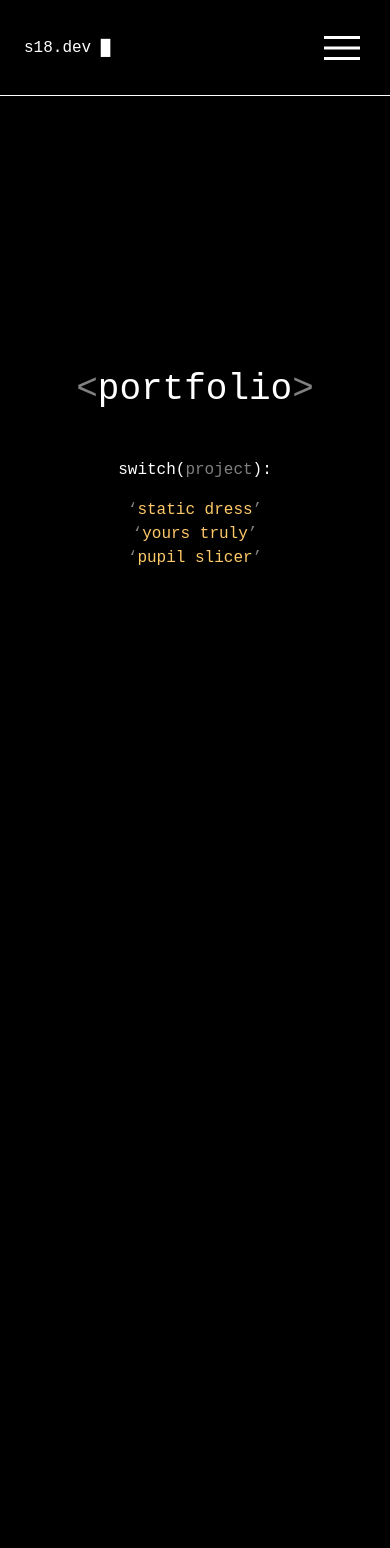
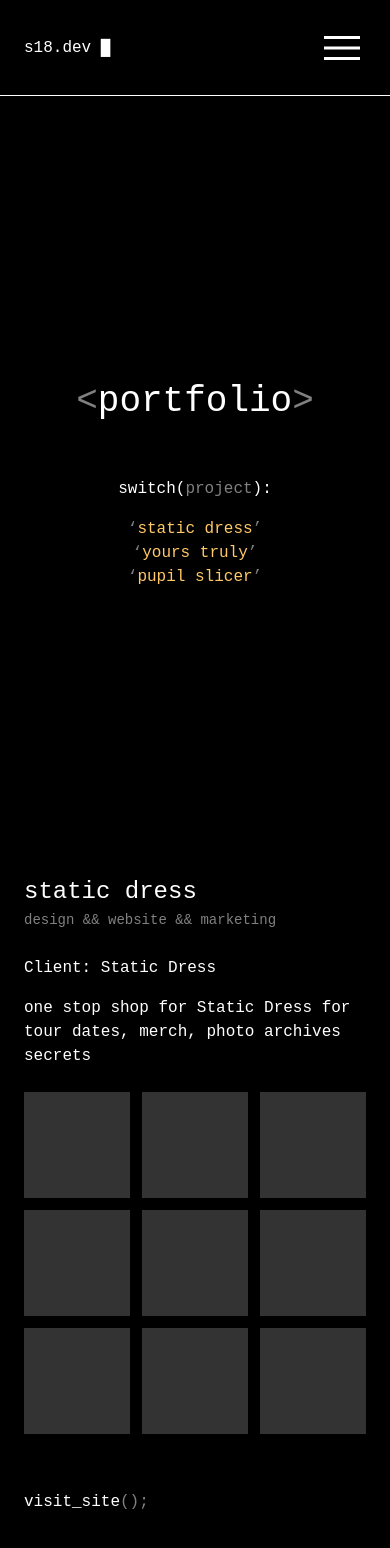
Before and after one commit to sambeevors/s18.dev, a Next.js app: page /portfolio in a window 390 px wide. Shown: the top 1548 px of the page. Before the commit the page ends 844 px from the top, so only its background shows below. Built offline with nearby package versions, Linux system fonts and the light colour scheme; a web font is replaced by a local one.

Commit message:
Feat: More changes to homepage feel and sizings

```diff
--- a/src/components/global/Nav.tsx
+++ b/src/components/global/Nav.tsx
@@ -32,7 +32,7 @@
   const [isMenuOpen, setIsMenuOpen] = useState(false);
 
   return (
-    <div className="sticky top-0 z-50 flex h-24 w-full items-center justify-between border-b border-white p-6 sm:space-x-8">
+    <div className="sticky top-0 z-50 flex h-24 w-full items-center justify-between border-b border-white bg-black p-6 sm:space-x-8">
       <NavLogo />
       <button
         role="button"
--- a/src/pages/404.tsx
+++ b/src/pages/404.tsx
@@ -10,9 +10,14 @@
       <title>404 | s18.dev</title>
     </Head>
     <div className="relative space-y-4 py-10 px-6 text-center sm:space-y-6 sm:py-16">
-      <p className="sm:text-xl sm:font-bold">
-        <TypeAnimation sequence={["404, page not found "]} className="type" />
-      </p>
+      <div className="mx-auto max-w-sm border border-white/50 p-8 text-left sm:text-xl sm:font-bold">
+        <TypeAnimation
+          sequence={[
+            '<ErrorPage\n\xa0\xa0status={404}\n\xa0\xa0message="Page not found"\n/>',
+          ]}
+          className="type whitespace-pre-line"
+        />
+      </div>
       <Link
         href="/"
         className="inline-block hover:bg-white hover:text-black focus-visible:bg-white focus-visible:text-black focus-visible:outline-none"
--- a/src/pages/index.tsx
+++ b/src/pages/index.tsx
@@ -3,6 +3,7 @@
 import Head from "next/head";
 import { TypeAnimation } from "react-type-animation";
 import Page from "../components/global/Page";
+import Link from "next/link";
 
 const Home: NextPage = () => {
   return (
@@ -11,32 +12,46 @@
         <title>s18.dev</title>
       </Head>
       <div className="relative">
-        <div className="relative mx-auto h-[calc(100dvh-6rem)] w-full p-6">
-          <div className="flex h-full flex-col items-center justify-center gap-12 text-center lg:grid lg:grid-cols-2 lg:grid-rows-1 lg:text-left">
+        <div className="relative mx-auto flex min-h-screen-no-nav w-full flex-col items-center justify-center p-6">
+          <div className="flex h-full min-h-viewport flex-col items-center justify-center gap-12 text-center lg:grid lg:grid-cols-2 lg:grid-rows-1 lg:text-left">
             <CldImage
               alt="s18 logo"
               src="img/s18-logo-large"
               width={1920}
               height={1080}
               className="ml-auto block h-auto w-full max-w-[800px]"
+              priority
             />
             <div className="flex flex-col space-y-4">
               <TypeAnimation
-                className="type text-4xl lowercase sm:text-5xl xl:text-[3.5vw]"
+                className="type text-title lowercase before:content-['\00a0'] lg:before:content-none"
                 sequence={[
                   "Designer",
                   1000,
                   "Developer",
                   1000,
-                  "Consultant",
+                  "UX Specialist",
                   1000,
-                  "Entrepreneur",
+                  "Marketer",
                   1000,
                 ]}
                 speed={50}
                 repeat={Infinity}
               />
-              <span className="text-base sm:text-lg md:text-xl">s18.dev</span>
+              <div className="flex flex-col">
+                <span className="text-base font-bold sm:text-lg md:text-xl">
+                  s18.dev
+                </span>
+                <span className="mx-auto mt-1 max-w-[70%] text-xs text-code-yellow sm:text-sm lg:mx-0 lg:max-w-full">
+                  &gt; pushing the boundaries of digital since 2015
+                </span>
+                <Link
+                  href="/portfolio"
+                  className="mt-8 after:text-white/50 after:content-['();'] hover:underline focus-visible:underline focus-visible:outline-none"
+                >
+                  load_portfolio
+                </Link>
+              </div>
             </div>
           </div>
         </div>
--- a/src/pages/portfolio/index.tsx
+++ b/src/pages/portfolio/index.tsx
@@ -11,10 +11,10 @@
         <title>Portfolio | s18.dev</title>
       </Head>
       <div className="relative">
-        <div className="relative mx-auto h-[calc(100dvh-6rem)] w-full p-6">
-          <div className="flex h-full flex-col items-center justify-center space-y-4">
+        <div className="relative mx-auto flex min-h-screen-no-nav w-full flex-col items-center justify-center p-6">
+          <div className="flex h-full min-h-viewport flex-col items-center justify-center space-y-4">
             <TypeAnimation
-              className="mb-8 text-4xl lowercase before:text-white/50 before:content-['<'] after:text-white/50 after:content-['>'] sm:text-5xl xl:text-[3.5vw]"
+              className="mb-8 text-title lowercase before:text-white/50 before:content-['<'] after:text-white/50 after:content-['>']"
               sequence={["Portfolio", 1000]}
               speed={50}
               cursor={false}
@@ -23,22 +23,52 @@
               switch(<span className="text-white/50">project</span>):
             </span>
             <ul className="text-center sm:flex sm:space-x-3 sm:text-left">
-              <li className="text-[#FFC967] before:text-white/50 before:content-['‘'] after:text-white/50 after:content-['’'] sm:after:content-['’_&&']">
+              <li className="text-code-yellow before:text-white/50 before:content-['‘'] after:text-white/50 after:content-['’'] sm:after:content-['’_&&']">
                 <Link href="/portfolio" className="hover:underline">
                   static dress
                 </Link>
               </li>
-              <li className="text-[#FFC967] before:text-white/50 before:content-['‘'] after:text-white/50 after:content-['’'] sm:after:content-['’_&&']">
+              <li className="text-code-yellow before:text-white/50 before:content-['‘'] after:text-white/50 after:content-['’'] sm:after:content-['’_&&']">
                 <Link href="/portfolio" className="hover:underline">
                   yours truly
                 </Link>
               </li>
-              <li className="text-[#FFC967] before:text-white/50 before:content-['‘'] after:text-white/50 after:content-['’']">
+              <li className="text-code-yellow before:text-white/50 before:content-['‘'] after:text-white/50 after:content-['’']">
                 <Link href="/portfolio" className="hover:underline">
                   pupil slicer
                 </Link>
               </li>
             </ul>
+          </div>
+          <div className="flex min-h-viewport w-full flex-col py-8 lg:py-14">
+            <div className="mb-6">
+              <h2 className="text-2xl lg:text-3xl">static dress</h2>
+              <span className="text-sm text-white/50 lg:text-base">
+                design && website && marketing
+              </span>
+            </div>
+            <span className="mb-4">Client: Static Dress</span>
+            <p className="mb-6 max-w-md">
+              one stop shop for Static Dress for tour dates, merch, photo
+              archives secrets
+            </p>
+            <div className="mb-6 grid w-full max-w-lg grid-cols-3 grid-rows-3 gap-3">
+              <div className="aspect-square bg-white/20"></div>
+              <div className="aspect-square bg-white/20"></div>
+              <div className="aspect-square bg-white/20"></div>
+              <div className="aspect-square bg-white/20"></div>
+              <div className="aspect-square bg-white/20"></div>
+              <div className="aspect-square bg-white/20"></div>
+              <div className="aspect-square bg-white/20"></div>
+              <div className="aspect-square bg-white/20"></div>
+              <div className="aspect-square bg-white/20"></div>
+            </div>
+            <a
+              href="https://staticdress.com"
+              className="mt-8 after:text-white/50 after:content-['();'] hover:underline focus-visible:underline focus-visible:outline-none"
+            >
+              visit_site
+            </a>
           </div>
         </div>
       </div>
--- a/tailwind.config.cjs
+++ b/tailwind.config.cjs
@@ -3,6 +3,9 @@
   content: ["./src/**/*.{js,ts,jsx,tsx}"],
   theme: {
     extend: {
+      fontSize: {
+        title: "clamp(2.25rem, 4vw, 3.75rem)",
+      },
       fontFamily: {
         mono: ["PT Mono", "monospace"],
       },
@@ -16,6 +19,15 @@
           "100%": { opacity: 0 },
         },
       },
+      colors: {
+        code: {
+          yellow: "#FFC967",
+        },
+      },
+      minHeight: {
+        "screen-no-nav": "calc(100dvh - 6rem)", // Screen without navbar
+        viewport: "calc(100dvh - 6rem - 24px)", // Screen without navbar and padding
+      },
     },
   },
   plugins: [],
```
